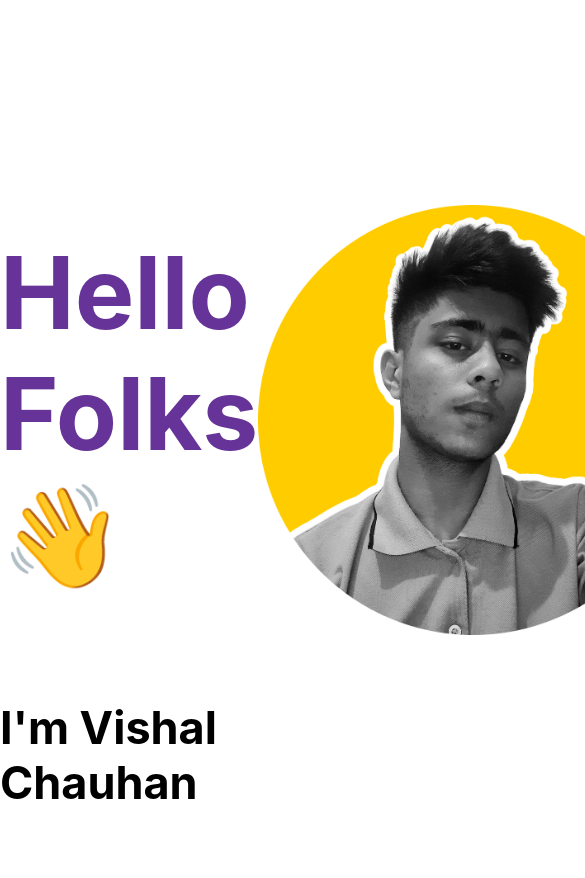
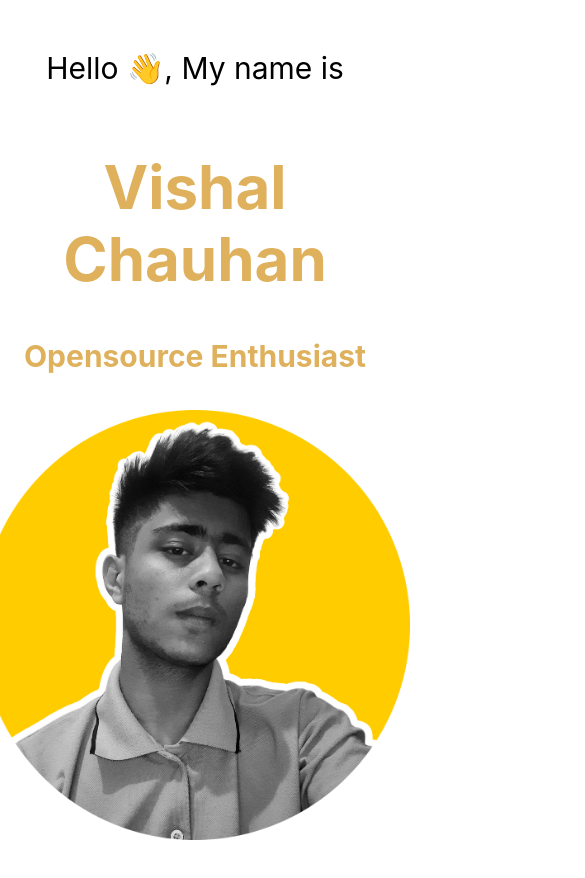
Before and after one commit to vish-han/my-portfolio-mark1, a React (Create React App) app: page / in a window 390 px wide. Shown: the top 878 px of the page, 585 px wide, since content can reach past the window. After the commit the page ends 844 px from the top, so only its background shows below. Built offline with nearby package versions, Linux system fonts and the light colour scheme.

Commit message:
responsiveness added

```diff
--- a/src/Components/Intro.js
+++ b/src/Components/Intro.js
@@ -5,13 +5,24 @@ const Intro = () => {
   return (
     <div className="i">
       <div className="i-left">
-        <div className="i-intro">
-          <div className="namaste">
-            <h1>Hello Folks👋</h1>
+        <div className="i-left-wrapper">
+          <h2 className="i-intro">Hello 👋, My name is</h2>
+          <h1 className="i-name">Vishal Chauhan</h1>
+          <div className="i-title">
+            <div className="i-title-wrapper">
+              <div className="i-title-item">Web Developer</div>
+              <div className="i-title-item">Engineering</div>
+              <div className="i-title-item">Opensource Enthusiast</div>
+              <div className="i-title-item">Technical Writer</div>
+            </div>
           </div>
-          <div className="name">
-            <h2>I'm Vishal Chauhan</h2>
-          </div>
+          <p className="i-desc">
+            Lorem ipsum dolor sit, amet consectetur adipisicing elit. Rerum,
+            ipsam vel aliquid repellendus nulla modi blanditiis molestiae iure
+            reiciendis alias temporibus quibusdam nam corporis nesciunt
+            voluptatem molestias consectetur officia ab, facilis dolores saepe
+            dolor.
+          </p>
         </div>
       </div>
       <div className="i-right">
--- a/src/Components/intro.css
+++ b/src/Components/intro.css
@@ -2,30 +2,89 @@
   display: flex;
   height: 100vh;
 }
+
 .i-left {
-  margin-top: 165px;
   flex: 1;
-  height: 100vh;
+  display: flex;
   align-items: center;
   justify-content: center;
 }
-.i-intro {
-  display: flex;
-  justify-content: center;
-  align-items: center;
-  flex-direction: column;
-}
+
 .i-right {
   flex: 1;
   display: flex;
   align-items: center;
   justify-content: center;
 }
-.namaste {
-  font-size: 50px;
-  font-weight: 100;
+
+.i-left-wrapper {
+  padding: 50px;
+  height: 50%;
+  display: flex;
+  flex-direction: column;
+  justify-content: space-between;
+}
+
+.i-intro {
+  font-size: 30px;
+  font-weight: 400;
+}
+
+.i-name {
+  font-size: 60px;
+  color: rgb(223, 177, 93);
+}
+
+.i-title {
+  height: 50px;
+  overflow: hidden;
+}
+.i-title-item {
   color: rebeccapurple;
 }
-.name {
+
+.i-title-wrapper {
+  height: 100%;
+  animation: move 10s ease-in-out infinite alternate;
+}
+
+@keyframes move {
+  25% {
+    transform: translateY(-50px);
+  }
+  50% {
+    transform: translateY(-100px);
+  }
+  75% {
+    transform: translateY(-150px);
+  }
+  100% {
+    transform: translateY(-200px);
+  }
+}
+
+.i-title-item {
+  height: 50px;
   font-size: 30px;
+  font-weight: bold;
+  color: rgb(223, 177, 93);
+  display: flex;
+  align-items: center;
 }
+@media screen and (max-width: 480px) {
+  .i {
+    flex-direction: column;
+  }
+
+  .i-left-wrapper {
+    padding: 10px;
+    align-items: center;
+    justify-content: center;
+    text-align: center;
+    height: 100%;
+  }
+
+  .i-desc {
+    display: none;
+  }
+}
```
